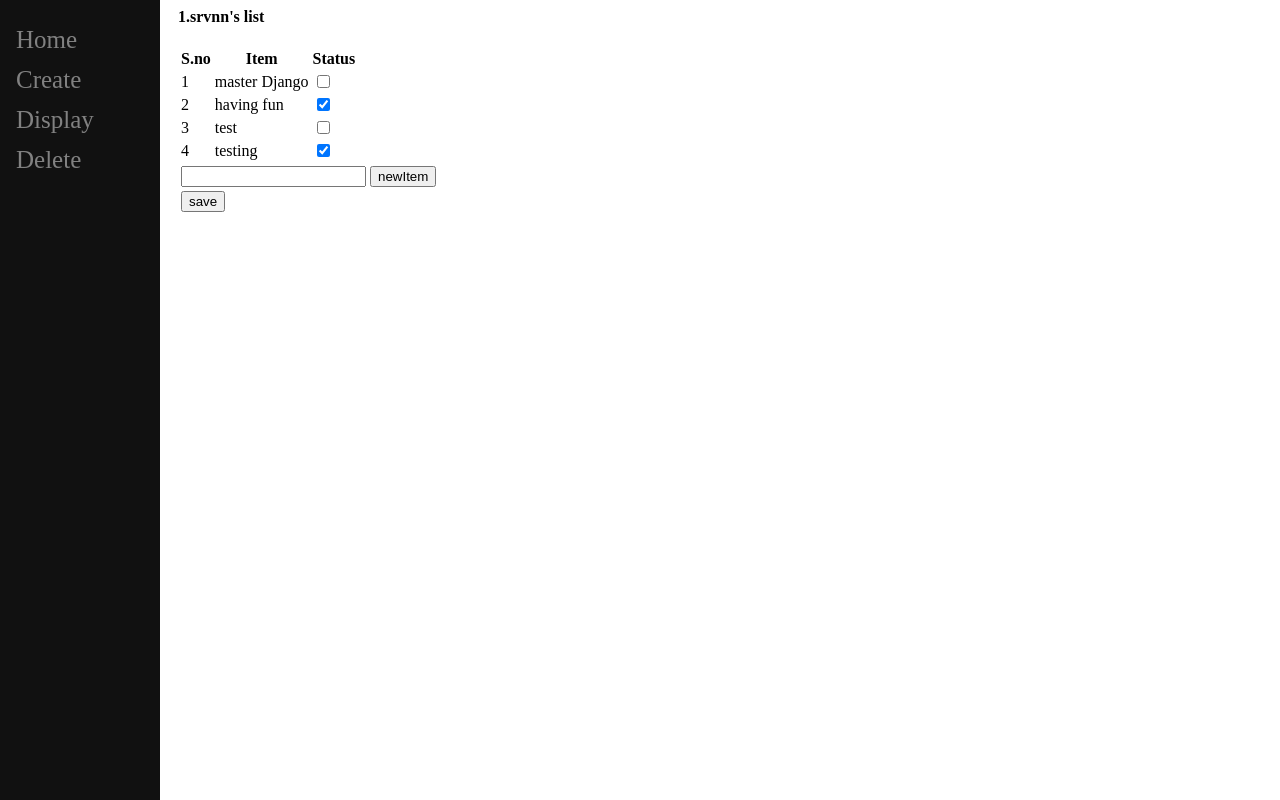
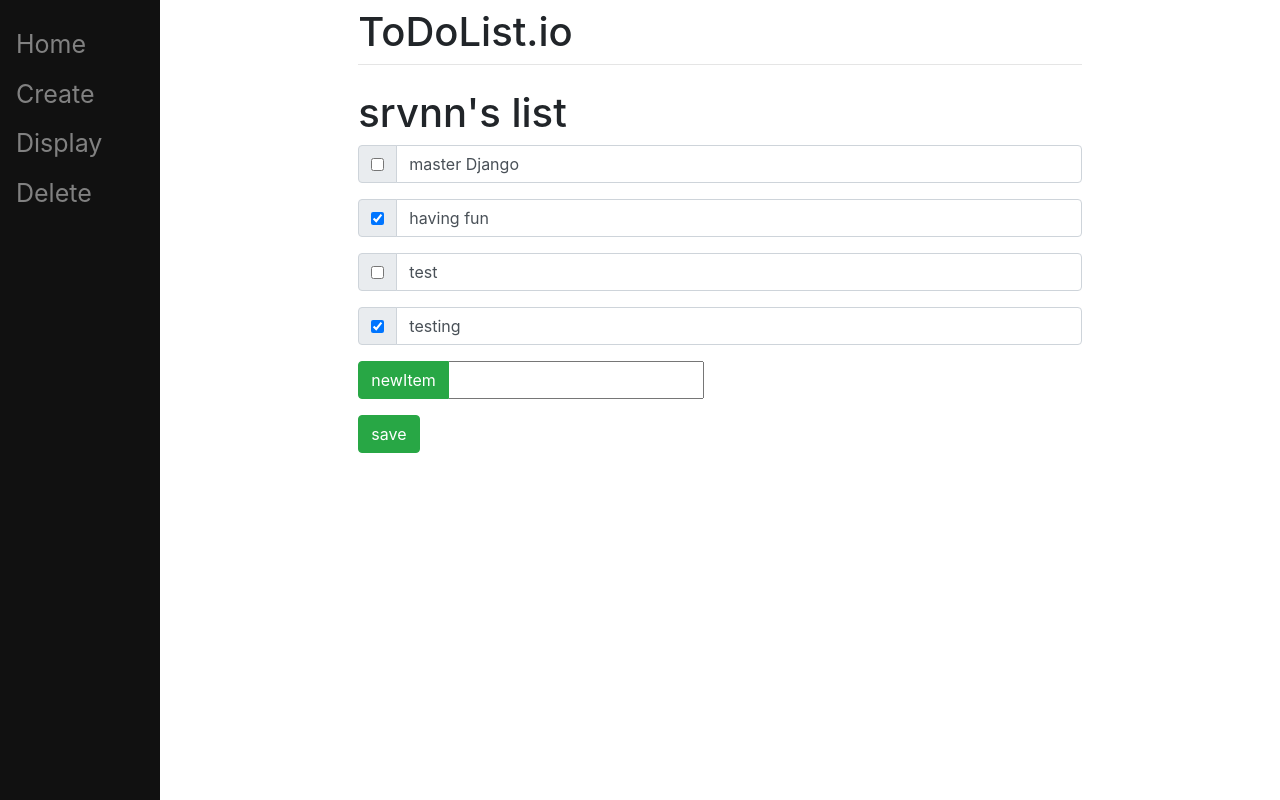
Before and after one commit to SaravananRamanathan/testingDjango, a Django app: page /id/1 in a window 1280 px wide. Run offline with Django 4.2, Linux system fonts and the light colour scheme; data comes from the database, SQL or seed files in the repository; both versions use the stored data as it was after the commit.

Commit message:
added bootstrap
just some basic stuff , need to design the site later with some good look bootstrap

```diff
--- a/mysite/main/templates/main/base.html
+++ b/mysite/main/templates/main/base.html
@@ -1,5 +1,14 @@
-<html>
+<!doctype html>
+<html lang="en">
     <head>
+         <!-- Required meta tags -->
+        <meta charset="utf-8">
+        <meta name="viewport" content="width=device-width, initial-scale=1, shrink-to-fit=no">
+
+        <!-- Bootstrap CSS -->
+        <link rel="stylesheet" href="https://cdn.jsdelivr.net/npm/bootstrap@4.3.1/dist/css/bootstrap.min.css" integrity="sha384-ggOyR0iXCbMQv3Xipma34MD+dH/1fQ784/j6cY/iJTQUOhcWr7x9JvoRxT2MZw1T" crossorigin="anonymous">
+
+
         <style type="text/css">
             .sidenav{
                 height: 100%;
@@ -38,9 +47,21 @@
         </div>
 
         <div id="content" name="main_content" class="main">
-            {%block content%}
-                <h3>Working on bringing this page online.<h3>
-            {%endblock%}
+            <div class="row justify-content-center">
+                <div class="col-8">
+                    <h1 class="mt-2">ToDoList.io</h1>
+                    <hr class="mt-0 mb-4">
+                    {%block content%}
+                        <h3>Working on bringing this page online.<h3>
+                    {%endblock%}
+                </div>
+            </div>
         </div>
+
+    <!-- Optional JavaScript -->
+    <!-- jQuery first, then Popper.js, then Bootstrap JS -->
+    <script src="https://code.jquery.com/jquery-3.3.1.slim.min.js" integrity="sha384-q8i/X+965DzO0rT7abK41JStQIAqVgRVzpbzo5smXKp4YfRvH+8abtTE1Pi6jizo" crossorigin="anonymous"></script>
+    <script src="https://cdn.jsdelivr.net/npm/popper.js@1.14.7/dist/umd/popper.min.js" integrity="sha384-UO2eT0CpHqdSJQ6hJty5KVphtPhzWj9WO1clHTMGa3JDZwrnQq4sF86dIHNDz0W1" crossorigin="anonymous"></script>
+    <script src="https://cdn.jsdelivr.net/npm/bootstrap@4.3.1/dist/js/bootstrap.min.js" integrity="sha384-JjSmVgyd0p3pXB1rRibZUAYoIIy6OrQ6VrjIEaFf/nJGzIxFDsf4x0xIM+B07jRM" crossorigin="anonymous"></script>
     </body>
 </html>
--- /dev/null
+++ b/mysite/main/templates/main/listsDesigns1.html
@@ -0,0 +1,37 @@
+{% extends 'main/base.html' %}
+{%block title%} Testing todolist {%endblock%}
+
+{%block content%}
+<form method="post",action="#">
+ {% csrf_token %}
+ {%if list.exists%}
+  {%for data in list%}
+    <h1>{{data.name}}</h1>
+         {%for i in data.item_set.all%}
+           <div class="input-group mb-3">
+               <div class="input-group-prepend">
+                    <div class="input-group-text">
+                        {%if i.complete == True%}
+                        <input type="checkbox" value="clicked" name="c{{i.id}}" checked>
+                        {%elif i.complete == False%}
+                        <input type="checkbox" value="clicked" name="c{{i.id}}">
+                        {%endif%}
+                    </div>
+                </div>
+                <input type="text" value="{{i.text}}" class="form-control">
+            </div>
+         {%endfor%}
+  {%endfor%}
+
+  <div class="input-group mb-3">
+    <div class="input-group-prepend">
+        <button type="submit" name="newItem" value="newItem" class="btn btn-success">newItem</button>
+    </div>
+    <input type="text" name="itemName">
+   </div>
+    <button type="submit" name="save" value="save" class="btn btn-success">save</button>
+ {%else%}
+  <h4>toDoList not found for id:{{id}}</h4>
+ {%endif%}
+</form>
+{%endblock%}
--- a/mysite/main/views.py
+++ b/mysite/main/views.py
@@ -61,7 +61,7 @@ def id(response,idValue:int):
     #print(f"testing items: {todolist[0].item_set.all().count()}")
     #testingLists.html -- new mthod custom forms/advaned forms
     #lists.html -- old method with basic forms
-    return render(response,"main/testingLists.html",{"list":todolist,"id":idValue,"sno":sendToTemplate()})
+    return render(response,"main/listsDesigns1.html",{"list":todolist,"id":idValue,"sno":sendToTemplate()})
 
 def pending(response,idValue:int):
     "only display pending tasks from todolist"
@@ -90,7 +90,7 @@ def display(response):
     #TODO: this display function probs will fail if there is no data in list.
     todolist = models.ToDoList.objects.raw("SELECT *,row_number() OVER(ORDER BY Id) AS ROWNUM FROM main_todolist")
         #print(i.ROWNUM)
-    return render(response,"main/display.html",{"data":todolist})
+    return render(response,"main/displayDesigns1.html",{"data":todolist})
 
 def delete(response):
     temp = models.ToDoList.objects.all()
```
Also changed, not shown: mysite/main/templates/main/createList.html (+8 -4 lines), mysite/main/templates/main/displayDesigns1.html (added, +22 -0 lines), mysite/db.sqlite3.
